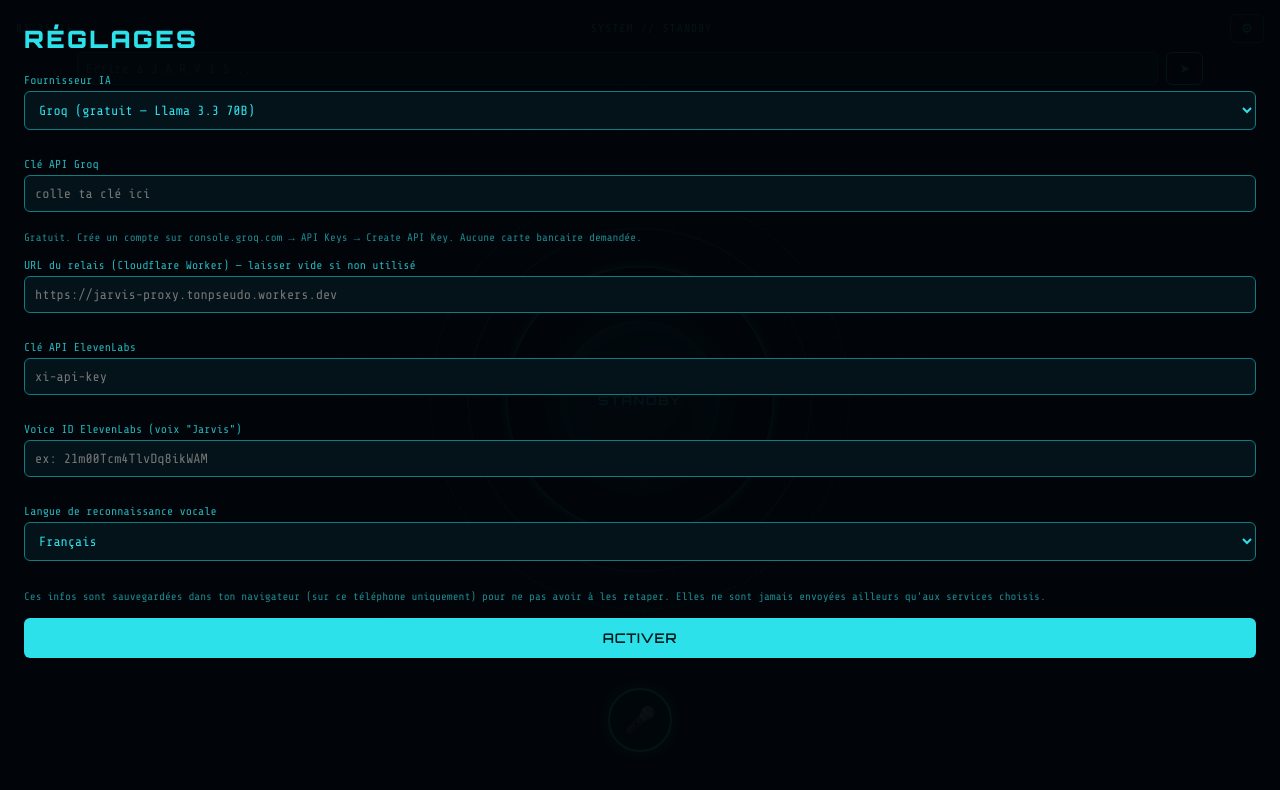
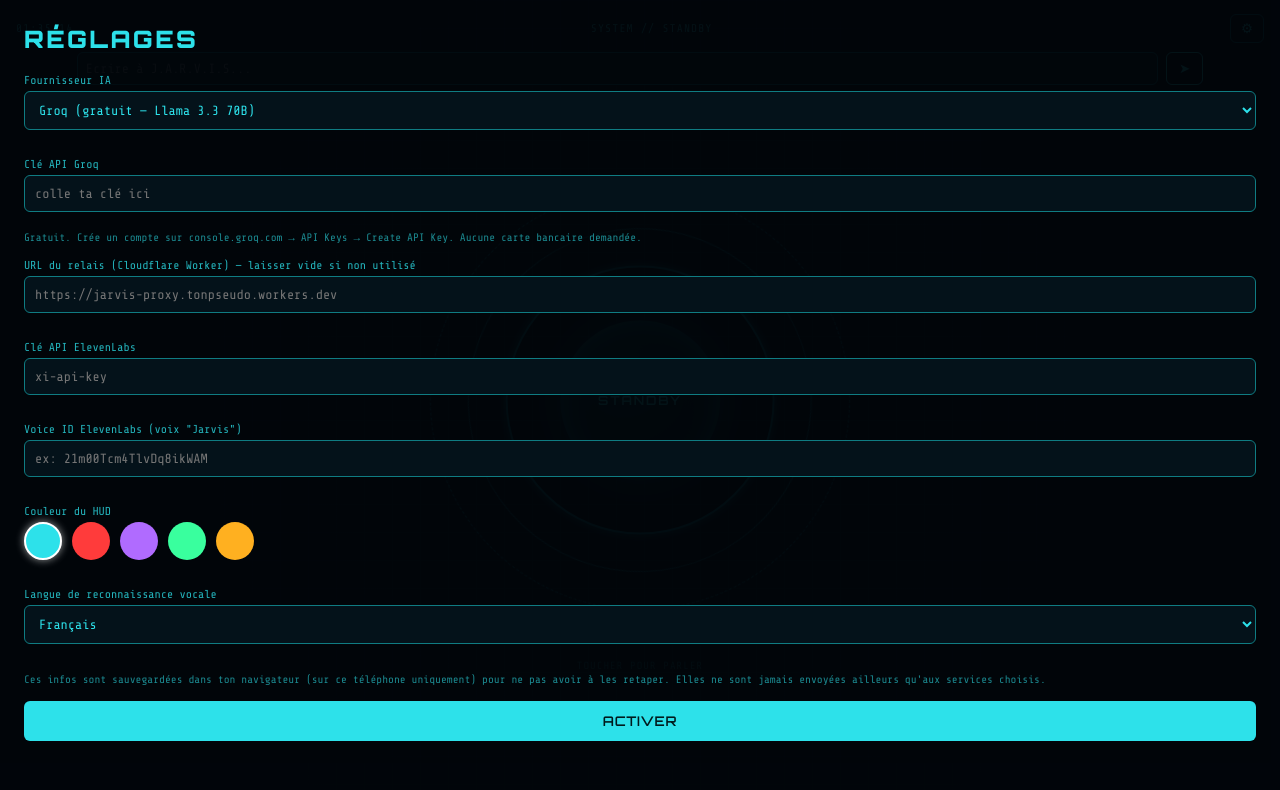
Before and after one commit to Quentinvalla/JARVIS, a plain HTML site: page index.html in a window 1280 px wide. Drawn offline with nearby package versions, Linux system fonts and the light colour scheme.

Commit message:
Implement color swatches for HUD customization
Added color swatches for HUD customization and updated theme application logic.

```diff
--- a/index.html
+++ b/index.html
@@ -47,17 +47,13 @@
     background:radial-gradient(circle at 40% 35%, #0d3a3f, #01131a 70%);
     display:flex;align-items:center;justify-content:center;
     box-shadow:inset 0 0 30px rgba(45,225,234,.5), 0 0 40px rgba(45,225,234,.25);
-    transition:box-shadow .3s;
+    transition:box-shadow .3s;cursor:pointer;
   }
+  #core:active{transform:translate(-50%,-50%) scale(.96);}
   #core.listening{box-shadow:inset 0 0 40px rgba(45,225,234,.9), 0 0 60px rgba(45,225,234,.6);}
   #core.speaking{box-shadow:inset 0 0 40px rgba(120,255,230,.9), 0 0 70px rgba(120,255,230,.5);}
   #status{font-family:'Orbitron',sans-serif;font-weight:600;font-size:.78rem;letter-spacing:.15em;}
-
-  #mic{position:absolute;bottom:6%;left:50%;transform:translateX(-50%);
-    width:64px;height:64px;border-radius:50%;border:2px solid var(--cyan);
-    background:rgba(45,225,234,.08);color:var(--cyan);font-size:26px;
-    display:flex;align-items:center;justify-content:center;box-shadow:var(--glow);}
-  #mic.active{background:rgba(45,225,234,.4);}
+  #tapHint{position:absolute;bottom:16%;left:0;right:0;text-align:center;font-size:.65rem;opacity:.45;letter-spacing:.1em;}
 
   #topbar{position:absolute;top:0;left:0;right:0;display:flex;justify-content:space-between;
     align-items:center;padding:14px 16px;font-size:.7rem;letter-spacing:.1em;}
@@ -82,6 +78,9 @@
   #textFallback input{flex:1;background:var(--panel);border:1px solid var(--cyan-dim);color:var(--cyan);
     padding:8px;border-radius:6px;font-family:'Share Tech Mono',monospace;}
   #textFallback button{background:none;border:1px solid var(--cyan);color:var(--cyan);border-radius:6px;padding:8px 12px;}
+  #colorSwatches{display:flex;gap:10px;margin-bottom:14px;}
+  .swatch{width:38px;height:38px;border-radius:50%;border:2px solid transparent;cursor:pointer;flex-shrink:0;}
+  .swatch.selected{border-color:#fff;box-shadow:0 0 8px rgba(255,255,255,.6);}
 </style>
 </head>
 <body>
@@ -103,9 +102,9 @@
     <div class="ring r3"></div>
     <div id="core"><div id="status">STANDBY</div></div>
   </div>
+  <div id="tapHint">TOUCHER POUR PARLER</div>
 
   <div id="transcript"></div>
-  <button id="mic">🎤</button>
 </div>
 
 <div id="panel">
@@ -137,6 +136,10 @@
     <input id="elVoice" placeholder="ex: 21m00Tcm4TlvDq8ikWAM">
   </div>
   <div>
+    <label>Couleur du HUD</label>
+    <div id="colorSwatches"></div>
+  </div>
+  <div>
     <label>Langue de reconnaissance vocale</label>
     <select id="langSelect">
       <option value="fr-FR">Français</option>
@@ -151,7 +154,38 @@
 
 <script>
 const el = id => document.getElementById(id);
-const state = { provider:'groq', claudeKey:'', elKey:'', elVoice:'', proxyUrl:'', lang:'fr-FR', busy:false };
+const state = { provider:'groq', claudeKey:'', elKey:'', elVoice:'', proxyUrl:'', lang:'fr-FR', busy:false, color:'cyan' };
+
+const THEMES = {
+  cyan:   { main:'#2de1ea', dim:'#0f7c82', rgb:'45,225,234' },
+  red:    { main:'#ff3b3b', dim:'#8a1414', rgb:'255,59,59' },
+  violet: { main:'#b06bff', dim:'#5a2f8a', rgb:'176,107,255' },
+  green:  { main:'#39ff9e', dim:'#0f7a4c', rgb:'57,255,158' },
+  amber:  { main:'#ffb020', dim:'#8a5a10', rgb:'255,176,32' }
+};
+
+function applyTheme(name){
+  const t = THEMES[name] || THEMES.cyan;
+  const root = document.documentElement.style;
+  root.setProperty('--cyan', t.main);
+  root.setProperty('--cyan-dim', t.dim);
+  root.setProperty('--glow', `0 0 12px rgba(${t.rgb},.55)`);
+  document.querySelectorAll('.swatch').forEach(s=> s.classList.toggle('selected', s.dataset.theme === name));
+}
+
+function renderSwatches(){
+  const box = el('colorSwatches');
+  box.innerHTML = '';
+  Object.entries(THEMES).forEach(([name, t])=>{
+    const sw = document.createElement('div');
+    sw.className = 'swatch';
+    sw.dataset.theme = name;
+    sw.style.background = t.main;
+    sw.onclick = ()=>{ state.color = name; applyTheme(name); };
+    box.appendChild(sw);
+  });
+}
+renderSwatches();
 
 const providerInfo = {
   groq: {
@@ -233,6 +267,7 @@ try{
     el('langSelect').value = state.lang;
   }
 }catch(e){}
+applyTheme(state.color);
 updateProviderUI();
 // open settings on first load if no keys
 if(!state.claudeKey) el('panel').classList.add('open');
@@ -256,13 +291,12 @@ if(SpeechRecognition){
   transcriptEl.textContent = 'Reconnaissance vocale non supportée par ce navigateur, utilise le champ texte.';
 }
 
-el('mic').onclick = ()=>{
-  if(!recognition){ return; }
+core.onclick = ()=>{
+  if(!recognition){ transcriptEl.textContent = 'Reconnaissance vocale non supportée, utilise le champ texte.'; return; }
   if(!state.claudeKey){ el('panel').classList.add('open'); return; }
+  if(state.busy) return;
   recognition.lang = state.lang;
-  el('mic').classList.add('active');
   try{ recognition.start(); }catch(e){}
-  setTimeout(()=> el('mic').classList.remove('active'), 4000);
 };
 
 el('sendText').onclick = ()=>{
```
